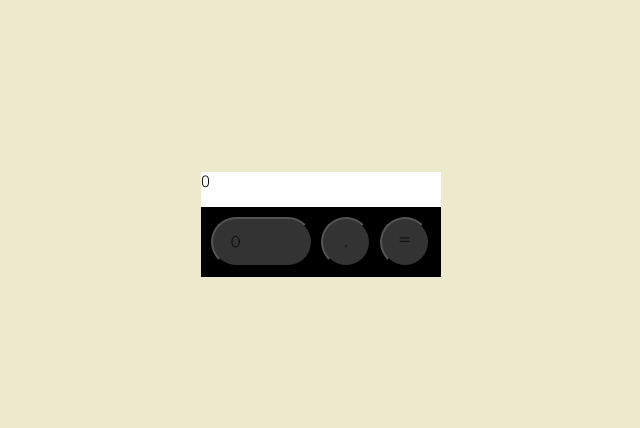
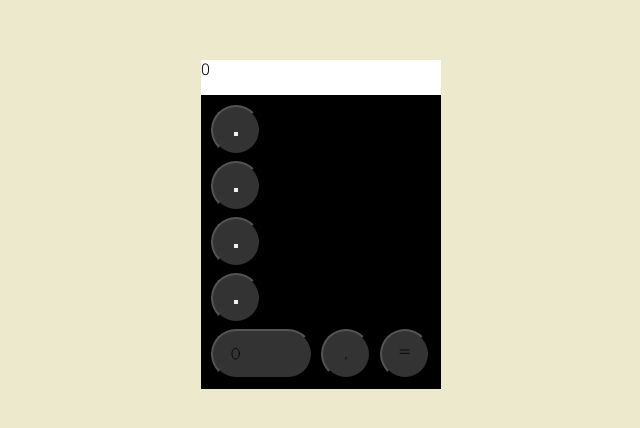
Before and after one commit to DouglasFloro/modal-calculator, a React (Vite) app: page / in a window 1280 px wide. Shown: the part 176-604 px from the top of the page, without its empty margins (319-959 px from the left). Built offline with nearby package versions, Linux system fonts and the light colour scheme.

Commit message:
error when mapping

```diff
--- a/src/Calculator/index.tsx
+++ b/src/Calculator/index.tsx
@@ -136,6 +136,14 @@ export const Calculator: React.FC = () => {
       <S.Container>
         <S.Result>0</S.Result>
         <div>
+          {keyboardKey.map((bt) => (
+            <S.Line>
+              <S.Button>
+                <button>{}</button>
+              </S.Button>
+            </S.Line>
+          ))}
+
           <S.Line isGrid>
             <S.Button variant="lg">
               <NumberZero />
```
